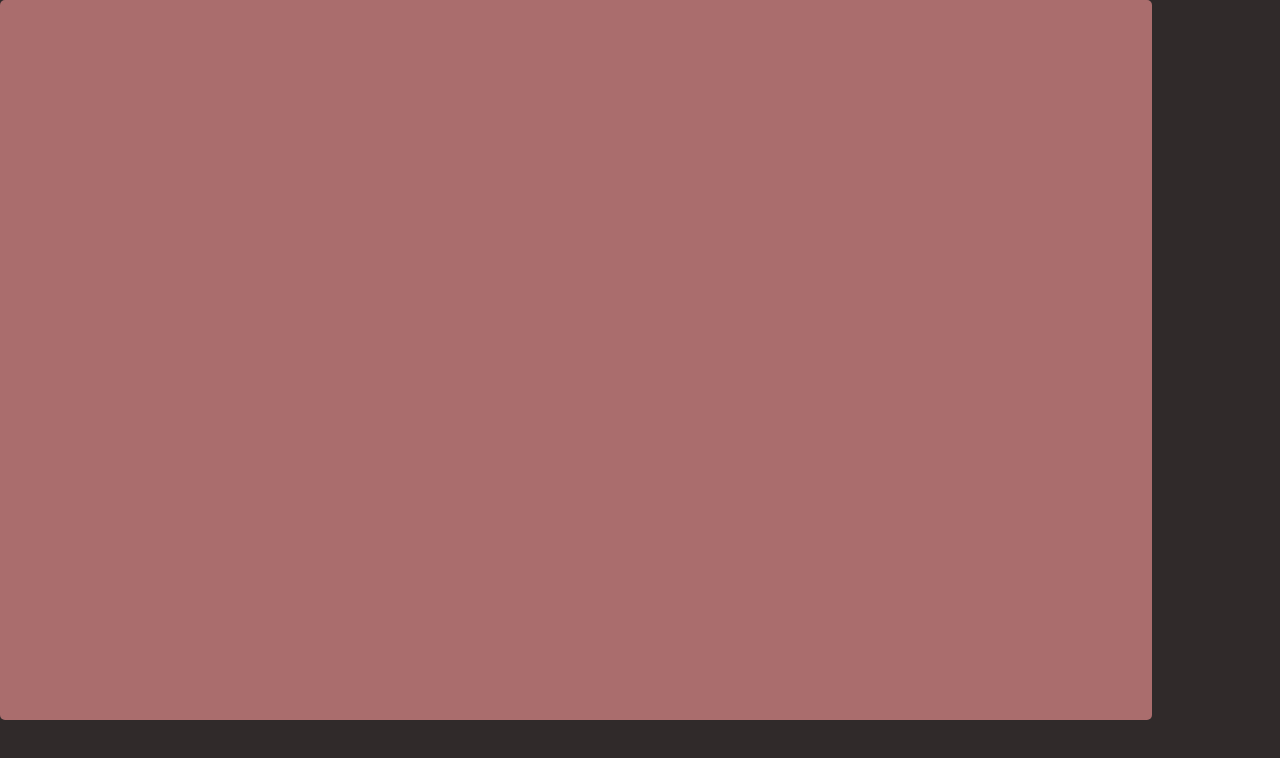
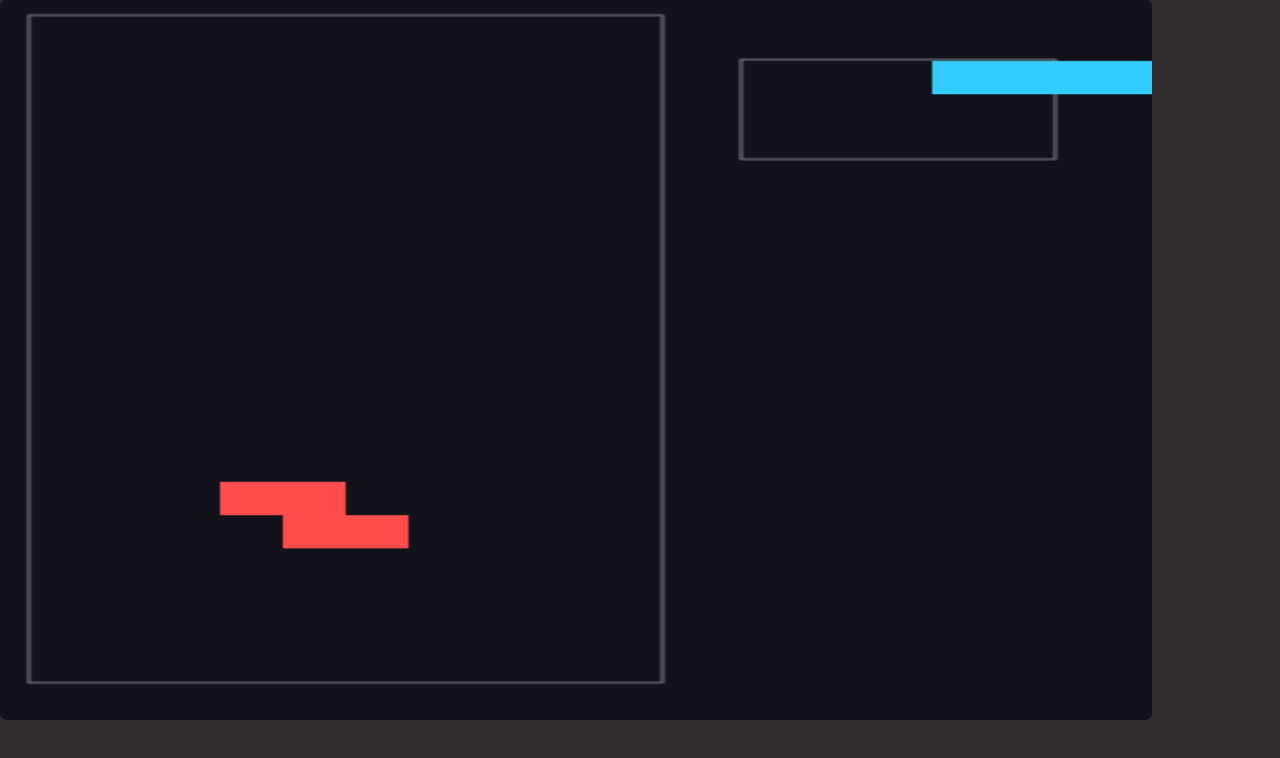
Before and after one commit to MathAid-private/game, a website built with Vite: page apps/canvas/index.html in a window 1280 px wide. Built offline with nearby package versions, Linux system fonts and the light colour scheme.

Commit message:
feat(app): convert Vite host to TypeScript and wire the engine end-to-end
main.ts is now the composition root: Canvas2DRenderer + KeyboardSource +
Tetris + Engine on BrowserHostLoop, with the PresentFrame render glue.
Added app tsconfig, junctions for @games/{loop,render,input}, and removed
the old main.js. Full stack is type-checked.

```diff
--- a/apps/canvas/index.html
+++ b/apps/canvas/index.html
@@ -8,7 +8,6 @@
   </head>
   <body>
     <canvas id="game-2d"></canvas>
-    <!-- <script type="module" src="../../packages/loop/dist/index.js"></script> -->
-    <script async type="module" src="./scripts/main.js"></script>
+    <script async type="module" src="./scripts/main.ts"></script>
   </body>
 </html>
--- a/apps/canvas/package.json
+++ b/apps/canvas/package.json
@@ -9,7 +9,10 @@
     "preview": "vite preview"
   },
   "dependencies": {
-    "@games/apps": "workspace:*"
+    "@games/apps": "workspace:*",
+    "@games/input": "workspace:*",
+    "@games/loop": "workspace:*",
+    "@games/render": "workspace:*"
   },
   "devDependencies": {
     "vite": "^8.1.5"
--- a/apps/canvas/scripts/main.js
+++ /dev/null
@@ -1,12 +0,0 @@
-import { Tetris } from '@games/apps';
-
-const CANVAS_ID = 'game-2d';
-
-new Tetris({
-  canvas: document.getElementById(CANVAS_ID),
-  grid: {
-    cols: 10,
-    rows: 20,
-  },
-  tileSize: 7.3,
-});
--- /dev/null
+++ b/apps/canvas/scripts/main.ts
@@ -0,0 +1,55 @@
+/**
+ * @fileoverview
+ * @summary The browser host — wires the engine, a renderer, input, and a game together.
+ *
+ * @description
+ * This entry point is the composition root for the running application: it creates a
+ * `Canvas2DRenderer` over the page's canvas, a `KeyboardSource` bound to Tetris's logical
+ * actions, the `Tetris` game, and an `Engine` on a `BrowserHostLoop`. It is the one place the
+ * engine's environment-agnostic contracts meet concrete browser adapters, and it is itself
+ * written in TypeScript so the whole stack is type-checked.
+ *
+ * @author MathAid
+ */
+
+import { BrowserHostLoop, Engine, type PresentFrame } from '@games/loop';
+import { Canvas2DRenderer, FrameBuilder, type IRenderer } from '@games/render';
+import { KeyboardSource } from '@games/input';
+import { Tetris, TETRIS_ACTIONS } from '@games/apps';
+
+/** Logical canvas size, in device-independent pixels. */
+const WIDTH = 440;
+const HEIGHT = 520;
+
+const canvas = document.getElementById('game-2d') as HTMLCanvasElement;
+const context = canvas.getContext('2d');
+if (context === null) {
+  throw new Error('Canvas 2D is not supported in this browser');
+}
+
+const renderer = new Canvas2DRenderer(context);
+renderer.resize(WIDTH, HEIGHT);
+
+const keyboard = new KeyboardSource({
+  [TETRIS_ACTIONS.moveLeft]: ['ArrowLeft', 'KeyA'],
+  [TETRIS_ACTIONS.moveRight]: ['ArrowRight', 'KeyD'],
+  [TETRIS_ACTIONS.rotate]: ['ArrowUp', 'KeyW'],
+  [TETRIS_ACTIONS.softDrop]: ['ArrowDown', 'KeyS'],
+  [TETRIS_ACTIONS.hardDrop]: ['Space'],
+});
+
+const game = new Tetris(1, 30);
+
+/**
+ * The render glue: describe the frame into a builder, then hand it to the active renderer.
+ */
+const present: PresentFrame<Tetris, IRenderer> = ({ game: current, alpha, renderer: active }) => {
+  const frame = new FrameBuilder();
+  current.present({ alpha, frame });
+  active?.render(frame);
+};
+
+const engine = new Engine(game, { fps: 60 }, new BrowserHostLoop(), present);
+engine.setRenderer(renderer);
+void engine.attachInput(keyboard, 'keyboard');
+void engine.run();
--- a/apps/canvas/vite.config.js
+++ b/apps/canvas/vite.config.js
@@ -12,7 +12,7 @@ export default defineConfig({
   // },
   optimizeDeps: {
     // ⚡ PREVENTS CACHING: Tells Vite not to pre-bundle these packages into .vite/deps
-    exclude: ['@games/loop', '@games/controllers', '@games/web-drivers'],
+    exclude: ['@games/loop', '@games/render', '@games/input', '@games/apps'],
   },
   watch: {
     // Forces Vite to track filesystem changes inside your symlinked packages
```
Also changed, not shown: apps/canvas/tsconfig.json (added, +26 -0 lines).
